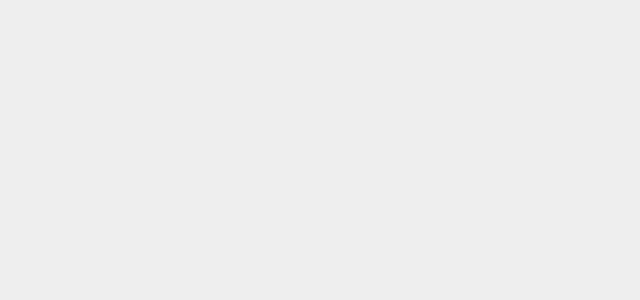
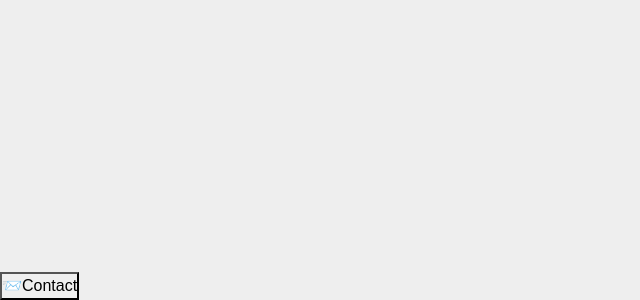
Before and after one commit to insuludu/5DW-TP, a Next.js app in the folder frontend/: page /home in a window 1280 px wide. Shown: the part 2411-2711 px from the top of the page, without its empty margins (0-640 px from the left). Before the commit the page ends 2683 px from the top, so only its background shows below. Built offline with nearby package versions, Linux system fonts and the light colour scheme.

Commit message:
contact popup v1

```diff
--- /dev/null
+++ b/frontend/src/app/components/ContactPopup.tsx
@@ -0,0 +1,38 @@
+'use client'
+import React, { useState } from 'react'
+import ContactForm from './contactform'
+
+export default function ContactPopup() {
+    const [isOpen, setIsOpen] = useState(false);
+
+    return (
+        <>
+            <button
+                onClick={() => setIsOpen(true)}
+            >
+                <span>📨</span>
+                <span>
+                    <span>Contact</span>
+                </span>
+            </button>
+            {
+                isOpen && (
+                    <div>
+                        <div
+                            onClick={() => setIsOpen(false)}
+                        />
+                        <div>
+                            <button
+                                onClick={() => setIsOpen(false)}
+                                aria-label='Fermer'
+                            >
+                                <span>x</span>
+                            </button>
+                            <ContactForm />
+                        </div>
+                    </div>
+                )
+            }
+        </>
+    );
+}
--- a/frontend/src/app/home/page.tsx
+++ b/frontend/src/app/home/page.tsx
@@ -4,6 +4,7 @@ import "./_animations.css"
 import MissionSection from "./mission"
 import BestProducts from "./best-products"
 import BestCategories from "./best-categories";
+import ContactPopup from "../components/ContactPopup";
 
 export default function Home() {
 
@@ -26,8 +27,10 @@ export default function Home() {
         </div>
 
         <div className={`row min-vh-100`}>
-            {/* Prochaine section ici */}
         </div>
+        <footer>
+            <ContactPopup/>
+        </footer>
     </section>
   );
 }
```
